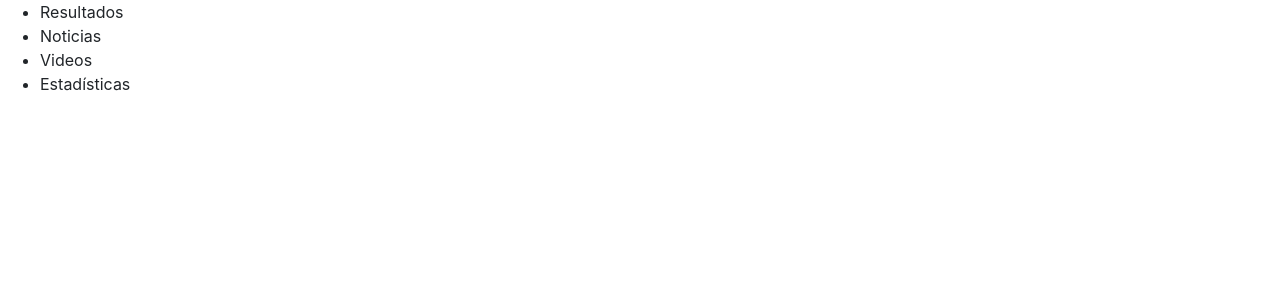
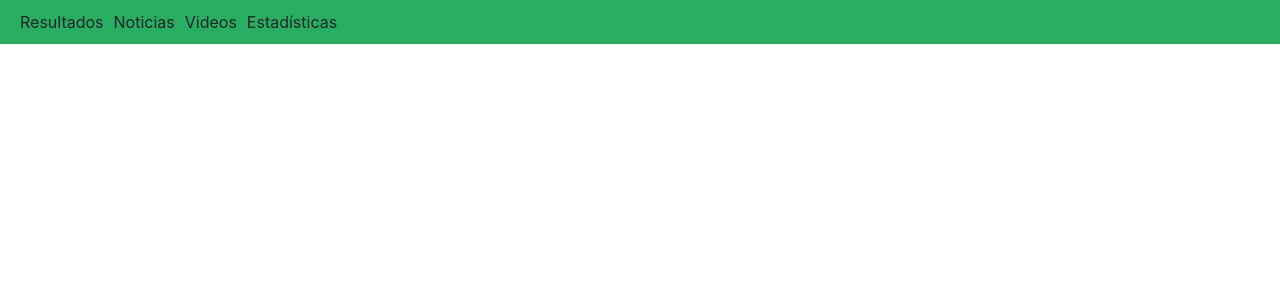
Before and after one commit to AllyOfZendikar/proyectoAngular, an Angular app: page / in a window 1280 px wide. Shown: the top 300 px of the page. Built offline with nearby package versions, Linux system fonts and the light colour scheme.

Commit message:
Agregando un poco de estilos al nav

```diff
--- a/src/app/nav/nav.component.css
+++ b/src/app/nav/nav.component.css
@@ -0,0 +1,10 @@
+ul {
+    background: #27AE60;
+    padding: 5px 15px;
+}
+
+ul li{
+    display: inline-block;
+    list-style: none;
+    padding: 5px;
+}
```
